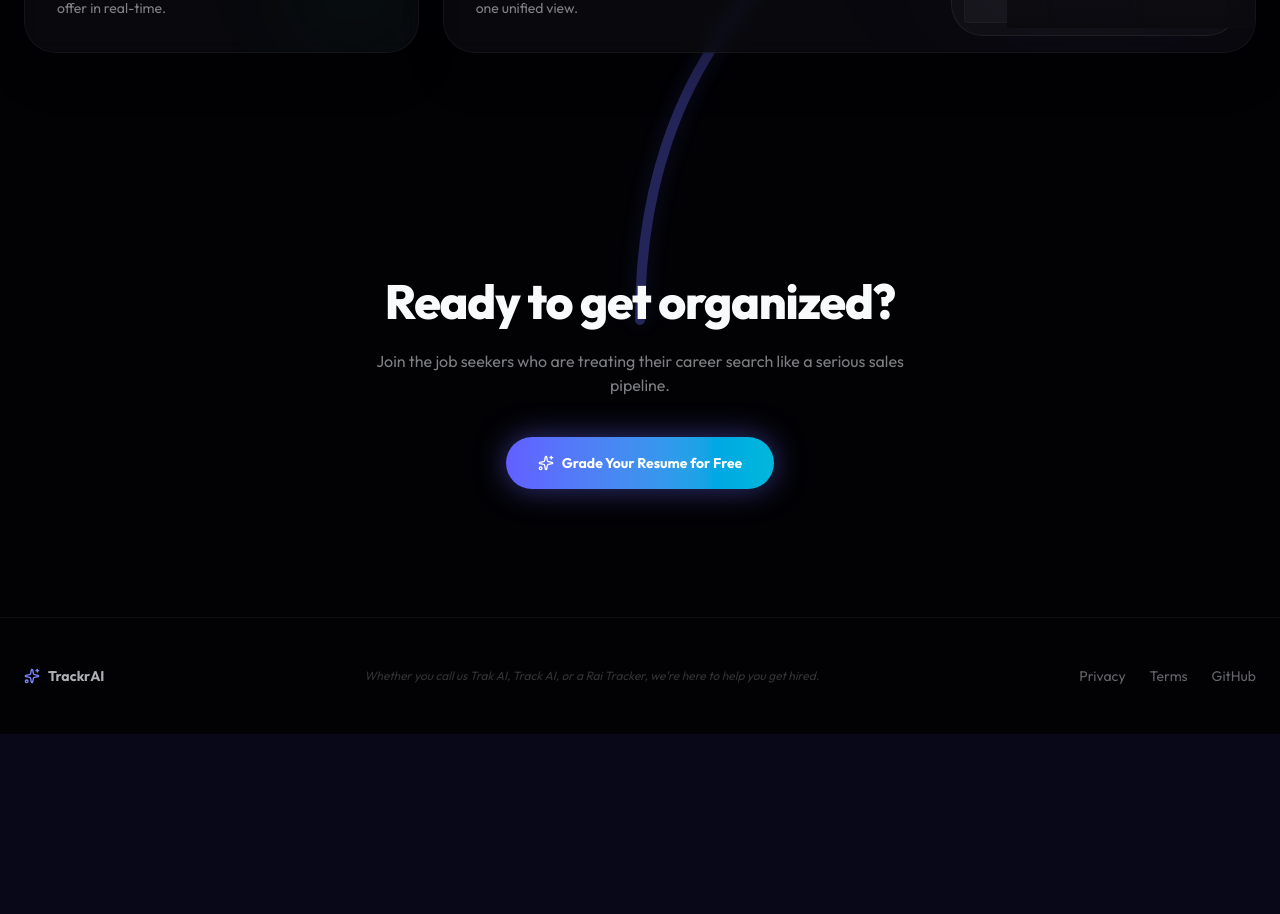
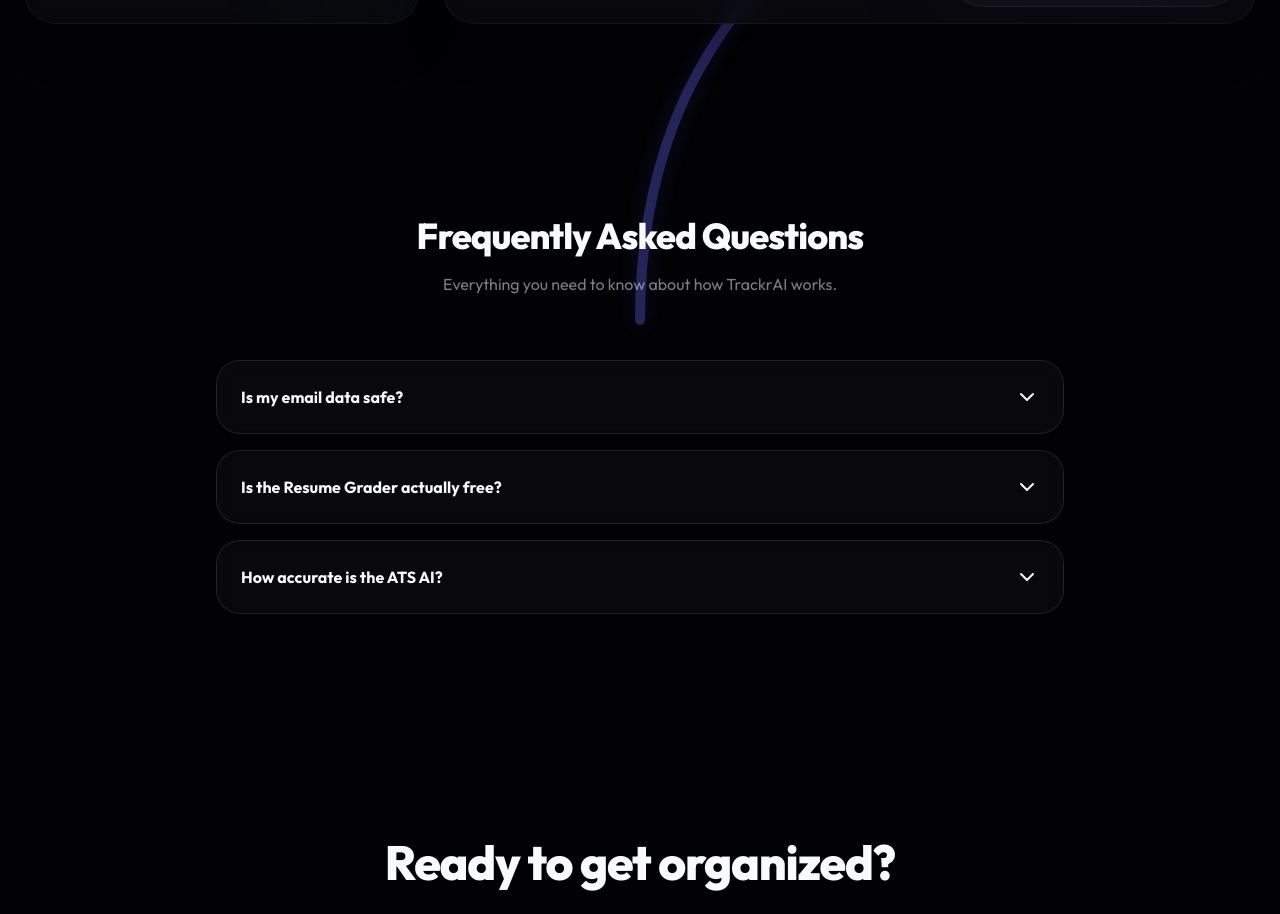
Before and after one commit to rajdeeppal01/trackrai, a Next.js app in the folder frontend-next/: page / in a window 1280 px wide. Shown: the part 1880-2794 px from the top of the page. Before the commit the page ends 2614 px from the top, so only its background shows below. Built offline with nearby package versions, Linux system fonts and the light colour scheme; no server answers; a web font is replaced by a local one.

Commit message:
feat: landing page CRO updates (subheadline and FAQ)

```diff
--- a/frontend-next/src/app/page.jsx
+++ b/frontend-next/src/app/page.jsx
@@ -173,7 +173,7 @@ export default function Landing() {
  </motion.h1>
 
  <motion.p variants={itemVariants} className="text-slate-50/50 text-base md:text-lg max-w-lg font-medium leading-relaxed">
- Ditch the spreadsheets. TrackrAI (often called Trak AI) automatically syncs with your inbox to parse recruiter emails, update your kanban board, and draft personalized cold outreach. The ultimate tool to track AI roles or any modern job.
+ Ditch the spreadsheets. TrackrAI automatically parses your recruiter emails, updates your Kanban board, and drafts personalized cold outreach—so you can focus on interviewing.
  </motion.p>
 
  <motion.div variants={itemVariants} className="flex flex-col sm:flex-row items-center gap-4 pt-4">
@@ -397,6 +397,42 @@ export default function Landing() {
  </div>
  </section>
 
+ {/* Objection Handling (FAQ) */}
+ <section className="max-w-4xl mx-auto px-6 py-24 relative z-10">
+ <div className="text-center mb-16">
+ <h2 className="text-3xl md:text-4xl font-extrabold tracking-tight mb-4">Frequently Asked Questions</h2>
+ <p className="text-slate-50/50 text-base">Everything you need to know about how TrackrAI works.</p>
+ </div>
+ <div className="space-y-4">
+ {[
+   {
+     q: "Is my email data safe?",
+     a: "Yes. We use secure OAuth to connect to your Gmail. We only scan for emails containing interview or application keywords, and we never sell your data or read personal emails."
+   },
+   {
+     q: "Is the Resume Grader actually free?",
+     a: "100% free. You can grade your resume against as many job descriptions as you want before you apply."
+   },
+   {
+     q: "How accurate is the ATS AI?",
+     a: "Our AI uses semantic parsing to mimic modern Applicant Tracking Systems. This means it reads your resume for context and actual experience, not just outdated keyword stuffing."
+   }
+ ].map((faq, i) => (
+   <details key={i} className="group border border-slate-50/10 bg-[#0a0a0f]/80 backdrop-blur rounded-2xl p-6 [&_summary::-webkit-details-marker]:hidden">
+     <summary className="flex justify-between items-center font-bold cursor-pointer text-slate-50">
+       {faq.q}
+       <span className="transition-transform group-open:rotate-180">
+         <svg fill="none" height="24" stroke="currentColor" strokeLinecap="round" strokeLinejoin="round" strokeWidth="2" viewBox="0 0 24 24" width="24"><path d="M6 9l6 6 6-6"></path></svg>
+       </span>
+     </summary>
+     <p className="text-slate-50/60 mt-4 text-sm leading-relaxed">
+       {faq.a}
+     </p>
+   </details>
+ ))}
+ </div>
+ </section>
+
  {/* Minimalist CTA */}
  <section className="max-w-4xl mx-auto px-6 py-32 text-center relative z-10">
  <h2 className="text-4xl md:text-5xl font-extrabold tracking-tight mb-6">Ready to get organized?</h2>
```
